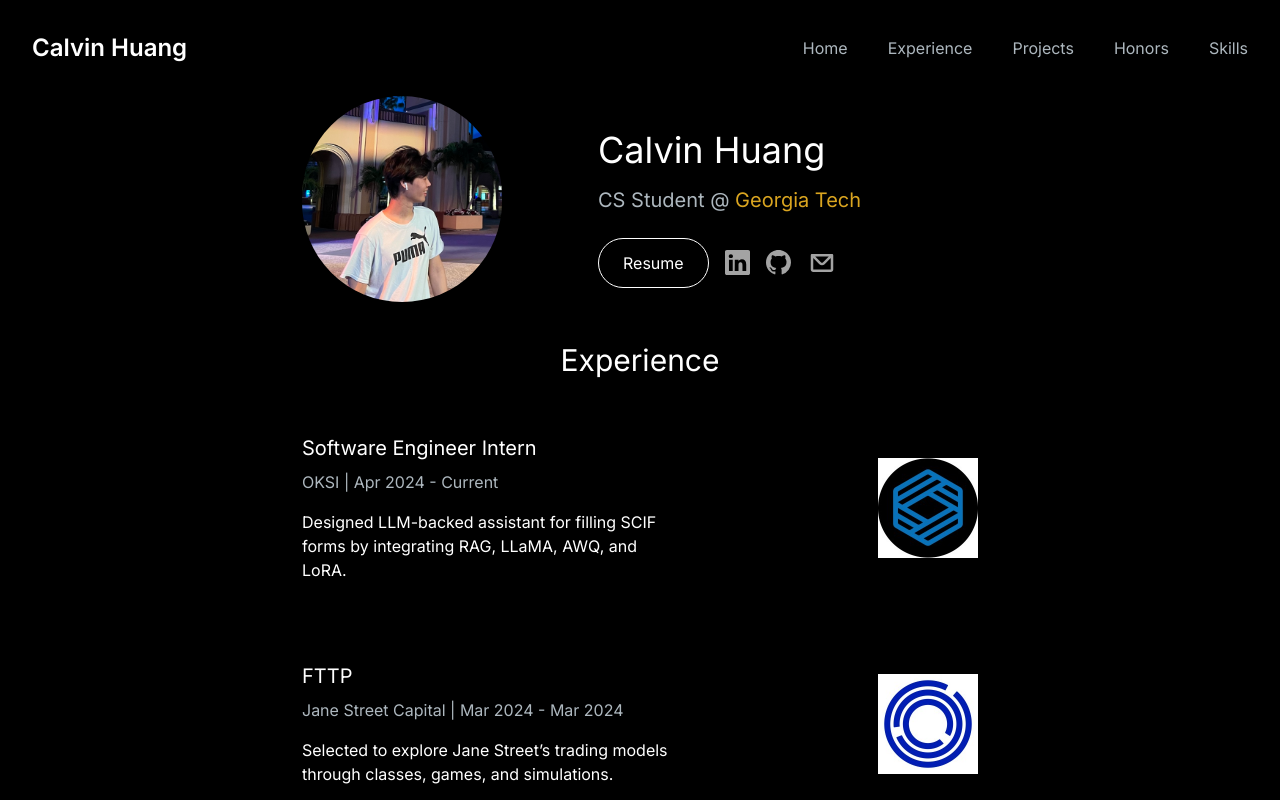
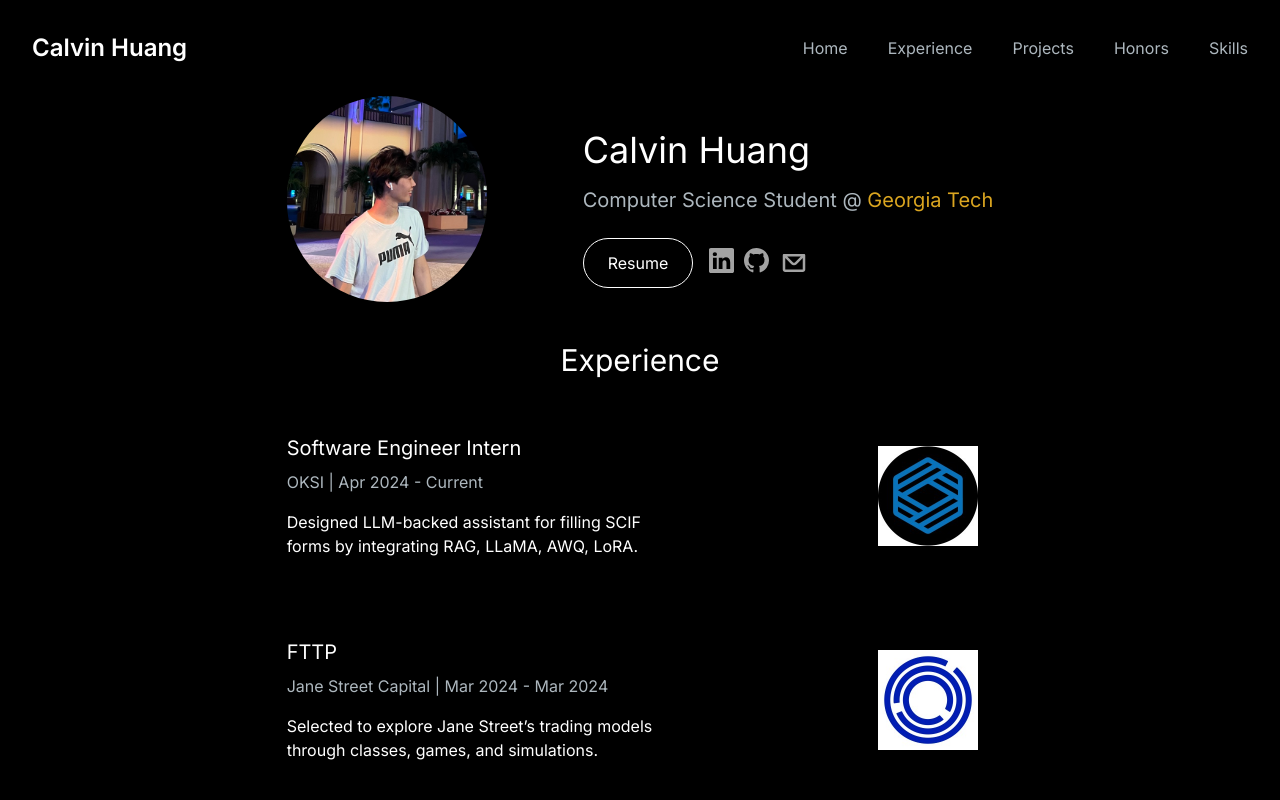
Before and after one commit to ccalvinhhuang/website, a Next.js app: page / in a window 1280 px wide. Shown: the top 800 px of the page. Built offline with nearby package versions, Linux system fonts and the light colour scheme.

Commit message:
effects + links for icons + gt

```diff
--- a/src/app/components/HeroSection.jsx
+++ b/src/app/components/HeroSection.jsx
@@ -23,16 +23,23 @@
             Calvin Huang
           </h1>
           <p className="text-[#ADB7BE] text-base sm:text-lg lg:text-xl mb-6">
-            CS Student @{" "}
-            <a
-              href="https://www.gatech.edu/"
-              target="_blank"
-              style={{ color: "#DAA520" }}
-            >
+            Computer Science Student @{" "}
+            <a href="https://www.gatech.edu/" target="_blank" className="link">
               Georgia Tech
-            </a>{" "}
+            </a>
+            <style jsx>{`
+              .link {
+                color: #daa520;
+                text-decoration: none;
+                transition: color 0.3s ease, transform 0.3s ease;
+              }
+
+              .link:hover {
+                color: #ffd700; /* Change to a lighter gold on hover */
+                transform: scale(1.1); /* Slightly enlarge the link */
+              }
+            `}</style>
           </p>
-
           <div className="flex items-center justify-center sm:justify-start space-x-4">
             <a
               href="/images/calvin_huang_resume.pdf"
@@ -43,9 +50,41 @@
                 Resume
               </button>
             </a>
-            <BsLinkedin color="#a3a3a3" size={25} />
-            <BsGithub color="#a3a3a3" size={25} />
-            <CgMail color="#a3a3a3" size={30} />
+            <div className="icon-container">
+              <a
+                href="https://www.linkedin.com/in/ccalvinhuang"
+                target="_blank"
+                className="icon-link"
+              >
+                <BsLinkedin color="#a3a3a3" size={25} />
+              </a>
+              <a
+                href="https://github.com/ccalvinhhuang"
+                target="_blank"
+                className="icon-link"
+              >
+                <BsGithub color="#a3a3a3" size={25} />
+              </a>
+              <a href="chuang482@gatech.edu" className="icon-link">
+                <CgMail color="#a3a3a3" size={30} />
+              </a>
+              <style jsx>{`
+                .icon-container {
+                  display: flex;
+                  gap: 10px;
+                }
+
+                .icon-link {
+                  color: #a3a3a3;
+                  transition: color 0.3s ease, transform 0.3s ease;
+                }
+
+                .icon-link:hover {
+                  color: #000000; /* Change to a darker color on hover */
+                  transform: scale(1.1); /* Slightly enlarge the icon */
+                }
+              `}</style>
+            </div>
           </div>
         </div>
       </div>
@@ -60,7 +99,7 @@
               <p className="text-[#ADB7BE] mb-4">OKSI | Apr 2024 - Current</p>
               <p className="text-base mb-10 w-96">
                 Designed LLM-backed assistant for filling SCIF forms by
-                integrating RAG, LLaMA, AWQ, and LoRA.
+                integrating RAG, LLaMA, AWQ, LoRA.
               </p>
             </div>
             <div className="flex justify-center w-full -mt-10">
```
